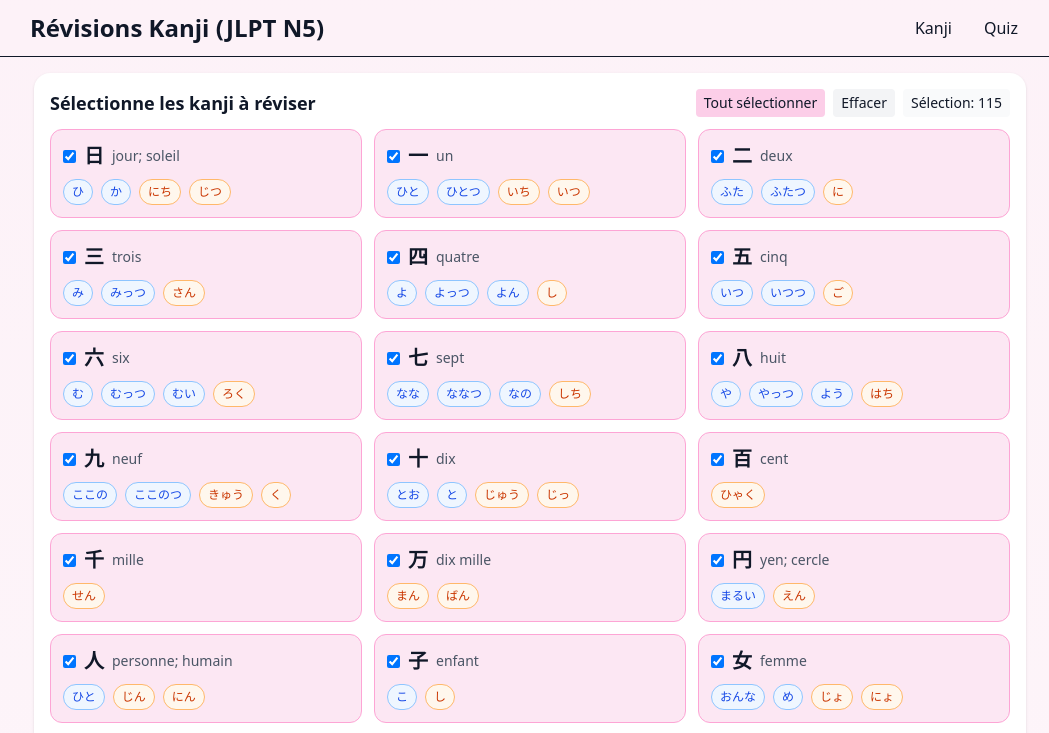
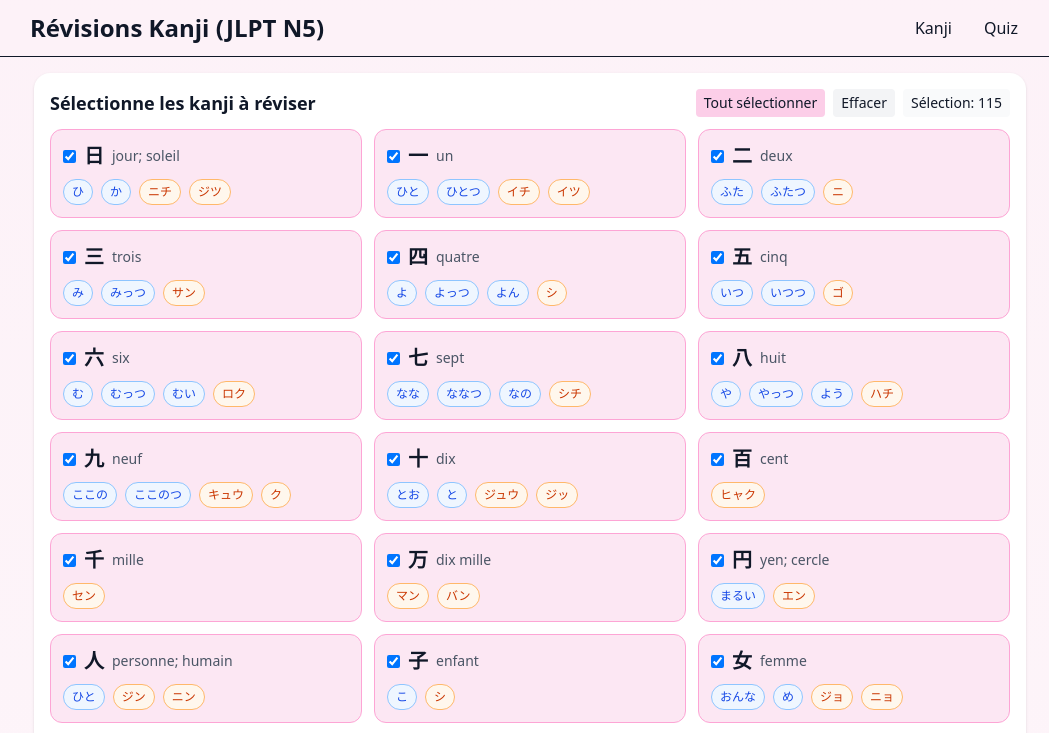
Before and after one commit to SunRayzer/Revision-Kanji, a React (Vite) app: page / in a window 1280 px wide. Shown: the top 733 px of the page, without its empty margins (110-1159 px from the left). Built offline with nearby package versions, Linux system fonts and the light colour scheme.

Commit message:
Update App.tsx

```diff
--- a/src/App.tsx
+++ b/src/App.tsx
@@ -292,8 +292,8 @@ function AllSelectable({ selectedIds, setSelectedIds }) {
       <div className="grid sm:grid-cols-3 gap-3">
         {DATA.map(k => {
           // on homogénéise en hiragana pour l'affichage
-          const kunKana = (k.kunyomi ?? []).map(normalizeKana);
-          const onKana  = (k.onyomi  ?? []).map(normalizeKana);
+          const kunKana = k.kunyomi ?? [];
+          const onKana  = k.onyomi ?? [];
           return (
             <label key={k.id} className={`p-3 rounded-xl border cursor-pointer ${selectedIds.has(k.id)?"bg-pink-100 border-pink-300":"bg-white hover:bg-gray-50"}`}>
               <div className="flex items-center">
```
